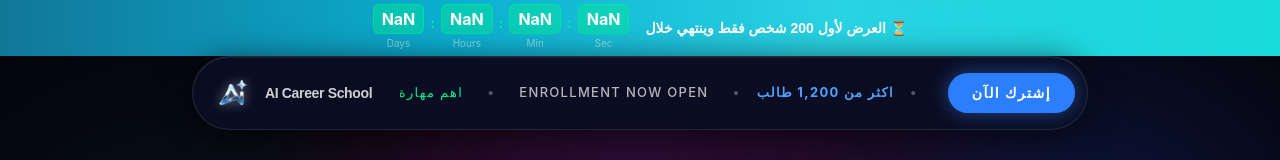
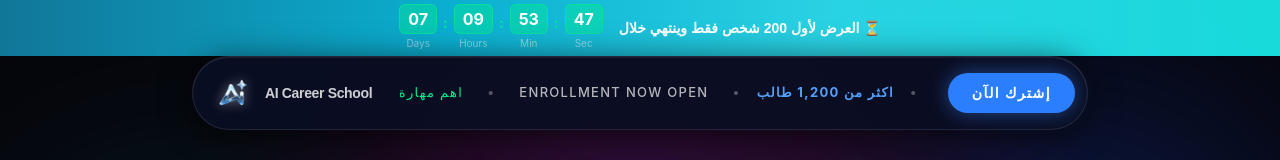
Before and after one commit to MosaabGaber/AiCareerSchool, a Next.js app: page / in a window 1280 px wide. Shown: the top 160 px of the page. Built offline with nearby package versions, Linux system fonts and the light colour scheme.

Commit message:
fix: add eventID to Purchase pixel event on thank-you page

```diff
--- a/src/components/CountdownBanner.tsx
+++ b/src/components/CountdownBanner.tsx
@@ -2,7 +2,7 @@
 
 import { useState, useEffect } from 'react';
 
-const TARGET_DATE = new Date('2026-05-3T23:59:59+02:00').getTime();
+const TARGET_DATE = new Date('2026-05-03T23:59:59+02:00').getTime();
 
 function getTimeLeft() {
   const now = Date.now();
```
